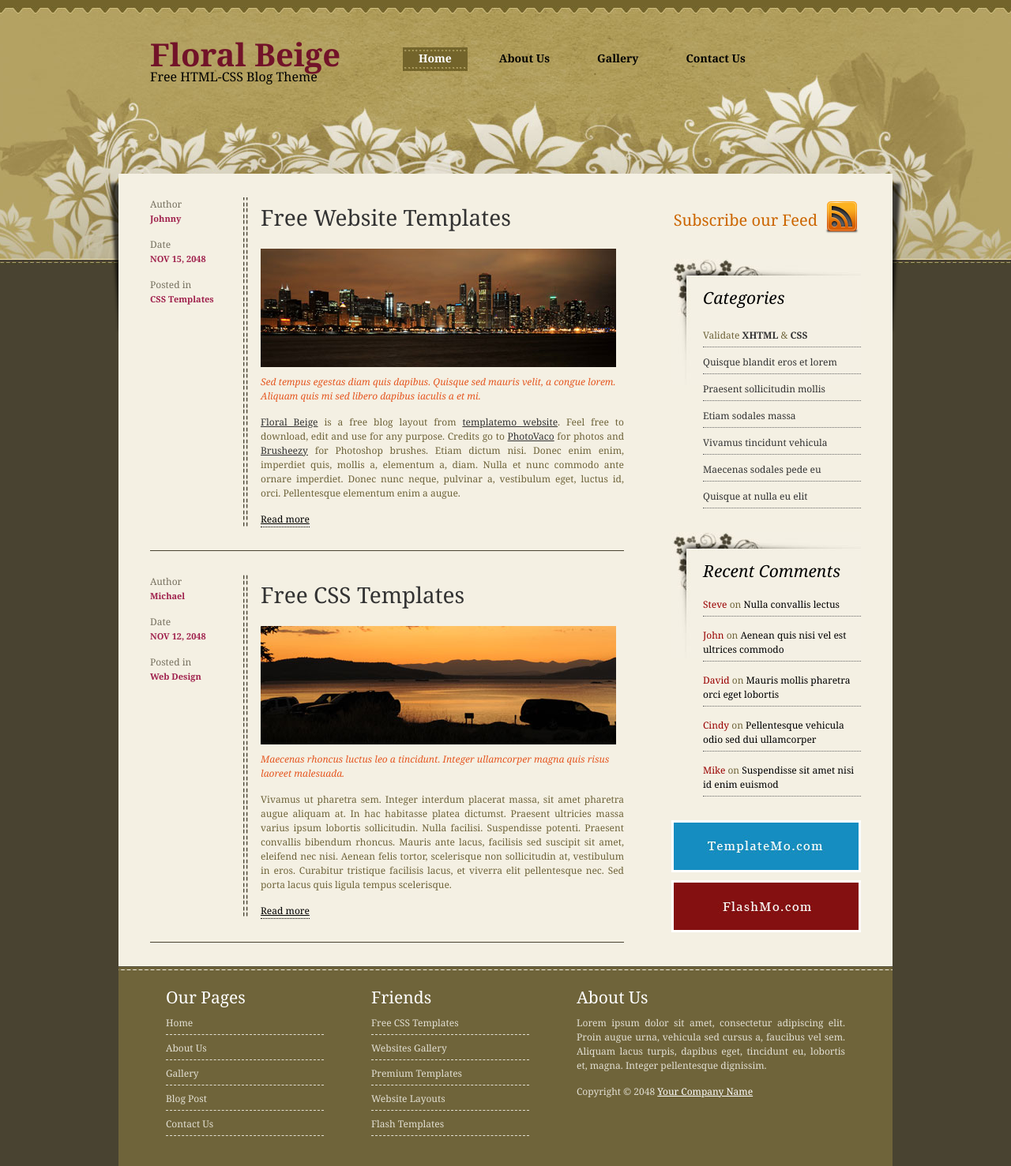
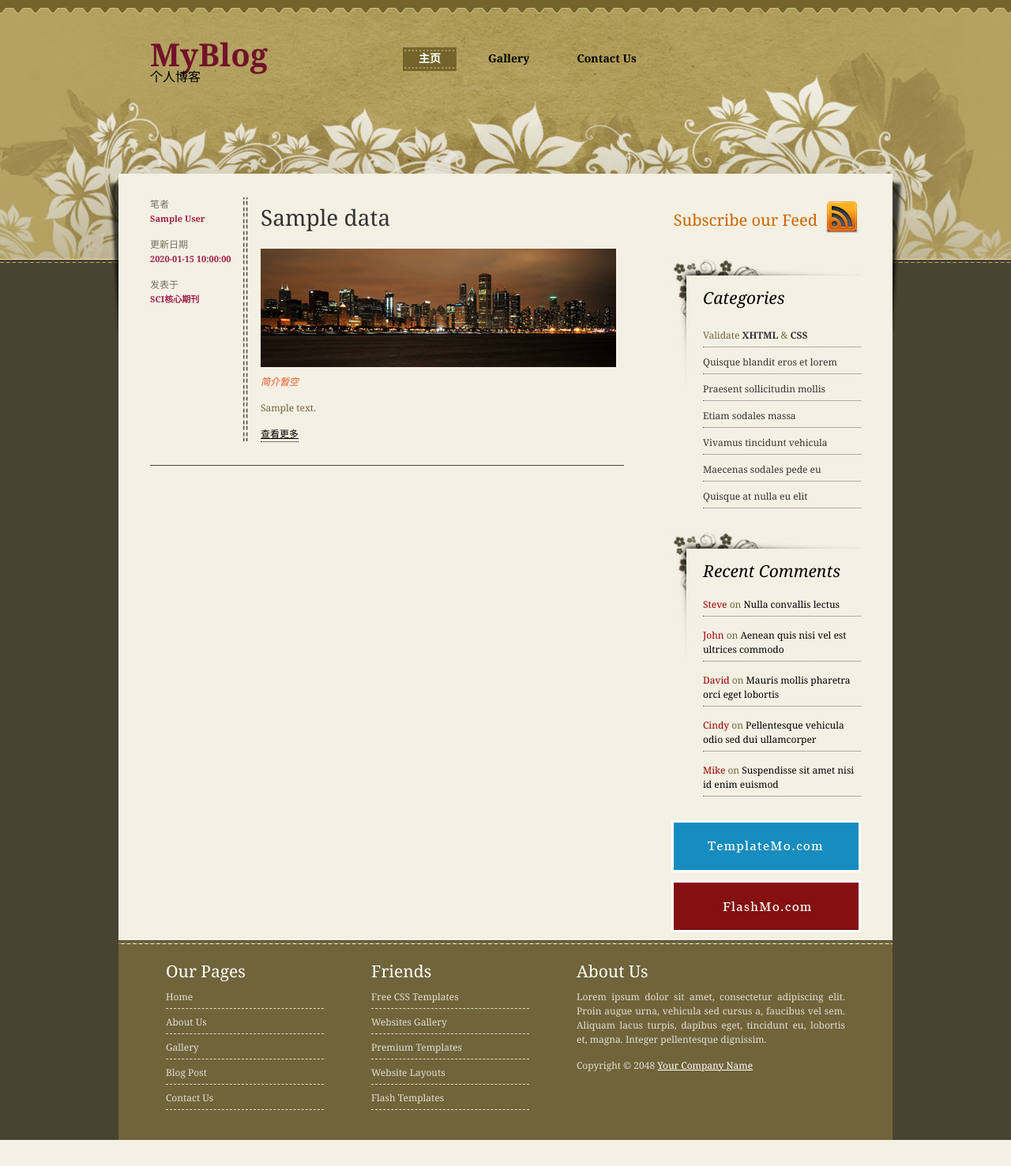
Before and after one commit to liuxf93/webserver, a Flask app: template mywebsite/templates/api_v1/index.html in a window 1280 px wide. Shown: the whole page at 79% size. After the commit the page ends 1444 px from the top, so only its background shows below. Run offline with Flask 2, Linux system fonts and the light colour scheme; the template is opened without the code that fills it: most values are stand-ins (such as "Sample title", 1, 10 or a date in 2020); parts of the project's set-up code (start-up, migrations or seed data) failed here and were passed over.

Commit message:
项目初始化

```diff
--- a/manage.py
+++ b/manage.py
@@ -1,7 +1,7 @@
 from mywebsite import create_app, db
 from flask_script import Manager
 from flask_migrate import Migrate, MigrateCommand
-
+from mywebsite import models
 
 app = create_app('development')
 manager = Manager(app)
@@ -9,4 +9,4 @@ Migrate(app, db)
 manager.add_command('db', MigrateCommand)
 
 if __name__ == '__main__':
-    app.run()
+    manager.run()
--- a/mywebsite/models.py
+++ b/mywebsite/models.py
@@ -50,7 +50,7 @@ class Blog(BaseModel, db.Model):
 
     id = db.Column(db.Integer, primary_key=True)  # 区域编号
     name = db.Column(db.String(32), nullable=False)  # 区域名字
-    author = db.ForeignKey(User)  # 区域的房屋
+    user = db.relationship('User', backref='blog')
     content = db.Column(db.Text())
     comment = db.Column(db.String(100))
     reply = db.Column(db.String(100))
--- a/mywebsite/templates/api_v1/base.html
+++ b/mywebsite/templates/api_v1/base.html
@@ -22,13 +22,13 @@
 
     	<div id="templatemo_header">
             <div id="site_title">
-                <h1><a href="#">Floral Beige<span>Free HTML-CSS Blog Theme</span></a></h1>
+                <h1><a href="#">MyBlog<span>个人博客</span></a></h1>
             </div> <!-- end of site_title -->
 
             <div id="templatemo_menu">
                 <ul>
-                    <li><a href="index.html" class="current">Home</a></li>
-                    <li><a href="about.html">About Us</a></li>
+                    <li><a href="index.html" class="current">主页</a></li>
+{#                    <li><a href="about.html">个人信息</a></li>#}
                     <li><a href="gallery.html">Gallery</a></li>
                     <li><a href="contact.html">Contact Us</a></li>
                 </ul>
--- a/mywebsite/templates/api_v1/index.html
+++ b/mywebsite/templates/api_v1/index.html
@@ -7,44 +7,26 @@
             <div id="templatemo_main">
 
                 <div id="content">
-
+                    	{% for data in data_list %}
                             <div class="post">
-
                             <div class="post_meta">
-                        	<p>Author<span><a href="#">Johnny</a></span></p>
-                            <p>Date<span>NOV 15, 2048</span></p>
-                            <p>Posted in<span><a href="#">CSS Templates</a></span></p>
+                                <p>笔者<span><a href="#">{{ data.author }}</a></span></p>
+                                <p>更新日期<span>{{ data.date }}</span></p>
+                                <p>发表于<span><a href="#">SCI核心期刊</a></span></p>
                             </div>
 
                             <div class="post_content">
-                        	<h2><a href="blog_post.html">Free Website Templates</a></h2>
+                                <h2><a href="blog_post.html">{{ data.title }}</a></h2>
                                 <a href="#"><img src="{{ url_for('static', filename='images/templatemo_image_01.jpg') }}" alt="image" /></a>
-                          <p><em>Sed tempus egestas diam quis dapibus. Quisque sed mauris velit, a congue lorem. Aliquam quis mi sed libero dapibus iaculis a et mi.</em></p>
-                <p align="justify"><a href="#">Floral Beige</a> is a free blog layout from <a href="#">templatemo website</a>. Feel free to download, edit and use for any purpose. Credits go to <a href="http://www.photovaco.com" target="_blank">PhotoVaco</a> for photos and <a href="http://www.brusheezy.com" target="_blank">Brusheezy</a> for Photoshop brushes.  Etiam dictum nisi. Donec enim enim, imperdiet quis, mollis a, elementum a, diam. Nulla et nunc commodo ante ornare imperdiet. Donec nunc neque, pulvinar a, vestibulum eget, luctus id, orci. Pellentesque elementum enim a augue.</p>
-                			<div class="btn_more"><a href="blog_post.html">Read more</a></div>
+                              <p><em>简介暂空</em></p>
+                    <p align="justify">{{ data.content }}</p>
+                                <div class="btn_more"><a href="blog_post.html">查看更多</a></div>
                           </div>
 
                             <div class="cleaner"></div>
                         </div> <!-- end of a post -->
+                    	{% endfor %}
 
-                    <div class="post">
-
-                    	<div class="post_meta">
-                        	<p>Author<span><a href="#">Michael</a></span></p>
-                            <p>Date<span>NOV 12, 2048</span></p>
-                            <p>Posted in<span><a href="#">Web Design</a></span></p>
-                        </div>
-
-                        <div class="post_content">
-                        	<h2><a href="blog_post.html">Free CSS Templates</a></h2>
-                            <a href="#"><img src="{{ url_for('static', filename='images/templatemo_image_02.jpg') }}" alt="image" /></a>
-                          <p><em>Maecenas rhoncus luctus leo a tincidunt. Integer ullamcorper magna quis risus laoreet malesuada.</em></p>
-                			<p align="justify">Vivamus ut pharetra sem. Integer interdum placerat massa, sit amet pharetra augue aliquam at. In hac habitasse platea dictumst. Praesent ultricies massa varius ipsum lobortis sollicitudin. Nulla facilisi. Suspendisse potenti. Praesent convallis bibendum rhoncus. Mauris ante lacus, facilisis sed suscipit sit amet, eleifend nec nisi. Aenean felis tortor, scelerisque non sollicitudin at, vestibulum in eros. Curabitur tristique facilisis lacus, et viverra elit pellentesque nec. Sed porta lacus quis ligula tempus scelerisque.</p>
-                			<div class="btn_more"><a href="blog_post.html">Read more</a></div>
-                      </div>
-
-                    	<div class="cleaner"></div>
-                    </div>
 
                     <div class="cleaner"></div>
                 </div> <!-- end of content -->
```
Also changed, not shown: mywebsite/api_1/index.py (+18 -2 lines), 1 other file. Lines whose indentation alone changed are shown as unchanged.
